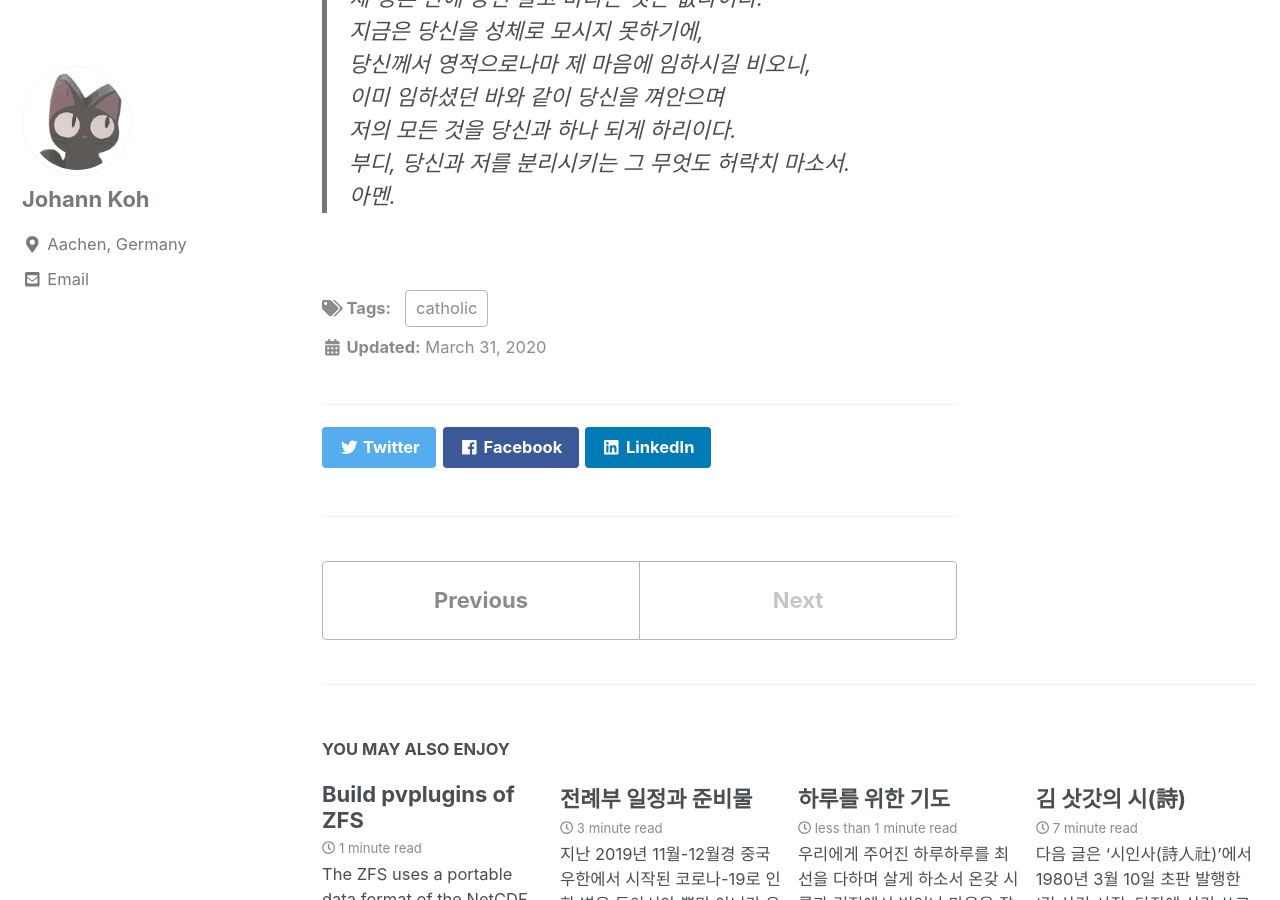
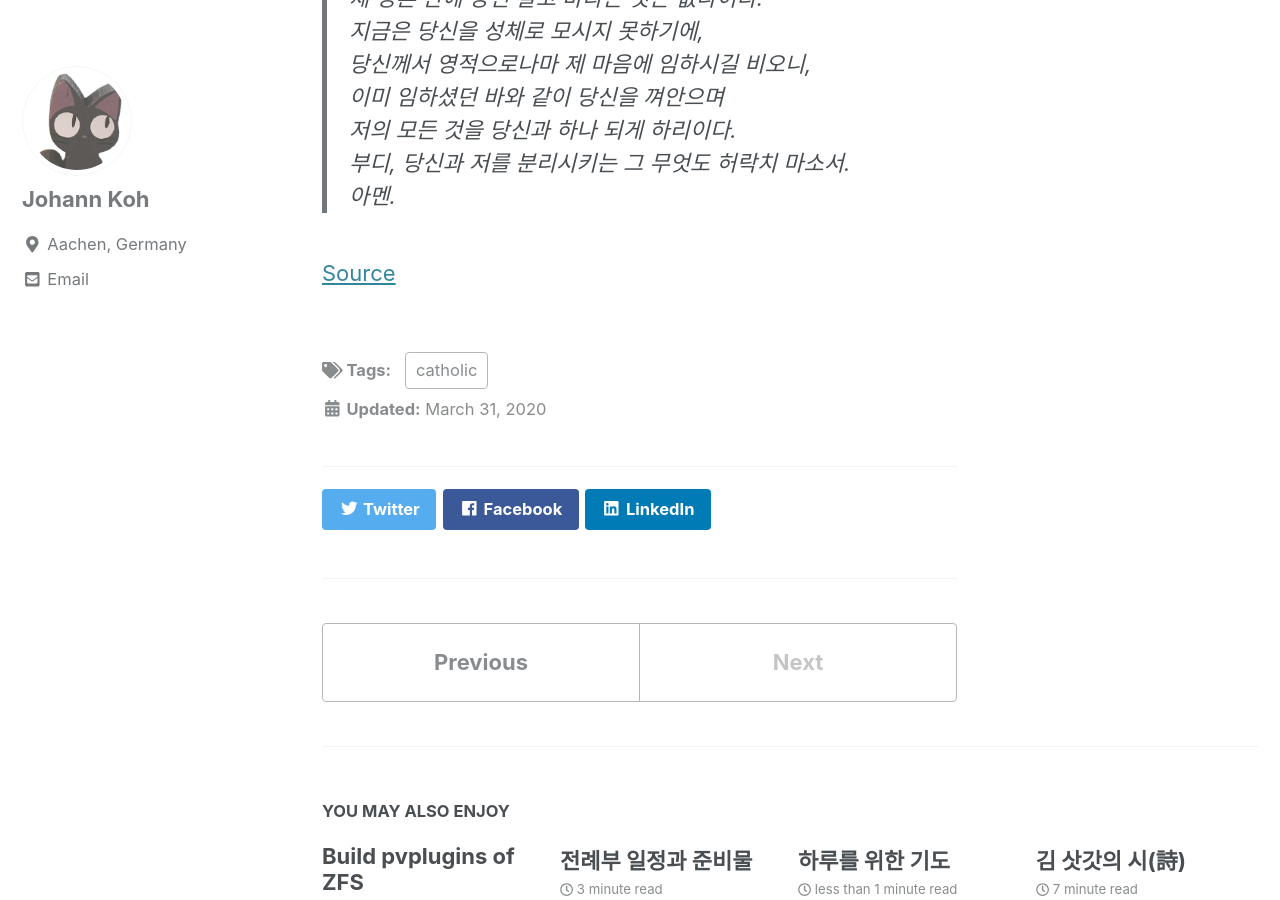
Before and after one commit to meuus/meuus.github.io, a Jekyll site: the page built from _posts/2020-03-31-casa_st_marta.md, in a window 1280 px wide and 900 px high, scrolled down 3322 px. Built offline with Jekyll 4.4.1, drawn with Linux system fonts in a browser that asks for light colours; cached includes are drawn as plain includes.

Commit message:
casa santa marta

```diff
--- a/_posts/2020-03-31-casa_st_marta.md
+++ b/_posts/2020-03-31-casa_st_marta.md
@@ -115,3 +115,6 @@ tags:
 >저의 모든 것을 당신과 하나 되게 하리이다.
 >부디, 당신과 저를 분리시키는 그 무엇도 허락치 마소서.
 >아멘.
+
+
+[Source](https://www.facebook.com/seulki.jin.7/videos/2766822326719307/)
```
